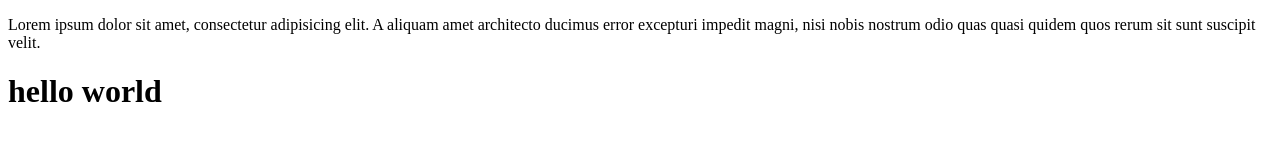
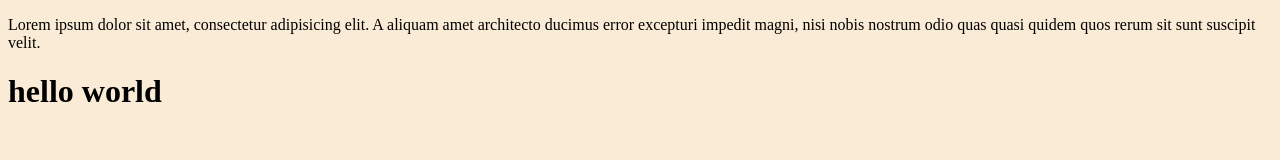
Before and after one commit to Shevtsov-Leonid/domawka, a plain HTML site: page dz4/index.html in a window 1280 px wide. Drawn offline with Linux system fonts and the light colour scheme.

Commit message:
add main.css

```diff
--- a/dz4/index.html
+++ b/dz4/index.html
@@ -2,11 +2,13 @@
 <html lang="en">
 <head>
     <meta charset="UTF-8">
+    <link rel="stylesheet" href="main.css">
     <title>Title</title>
 </head>
 <body>
 <p>Lorem ipsum dolor sit amet, consectetur adipisicing elit. A aliquam amet architecto ducimus error excepturi impedit
     magni, nisi nobis nostrum odio quas quasi quidem quos rerum sit sunt suscipit velit.</p>
 <h1>hello world</h1>
+
 </body>
 </html>
--- /dev/null
+++ b/dz4/main.css
@@ -0,0 +1,3 @@
+body {
+    background: antiquewhite;
+}
```
